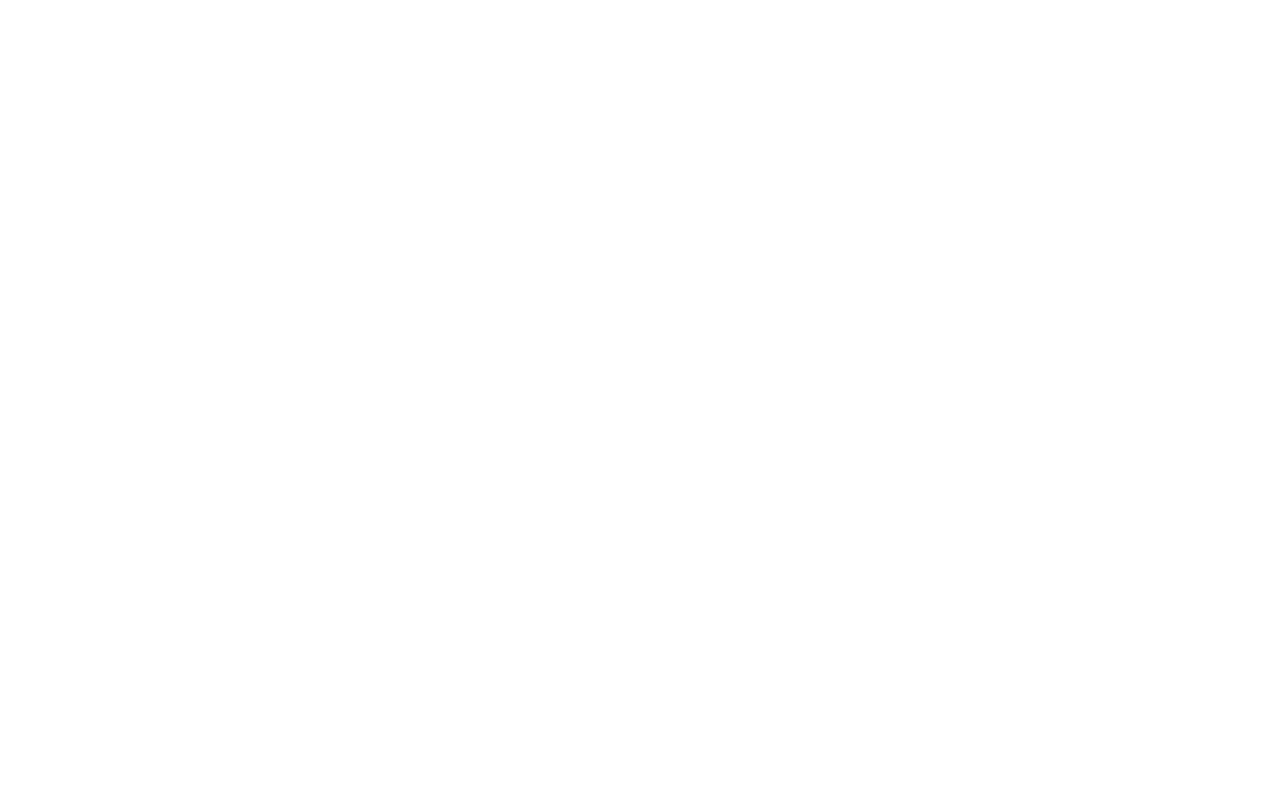
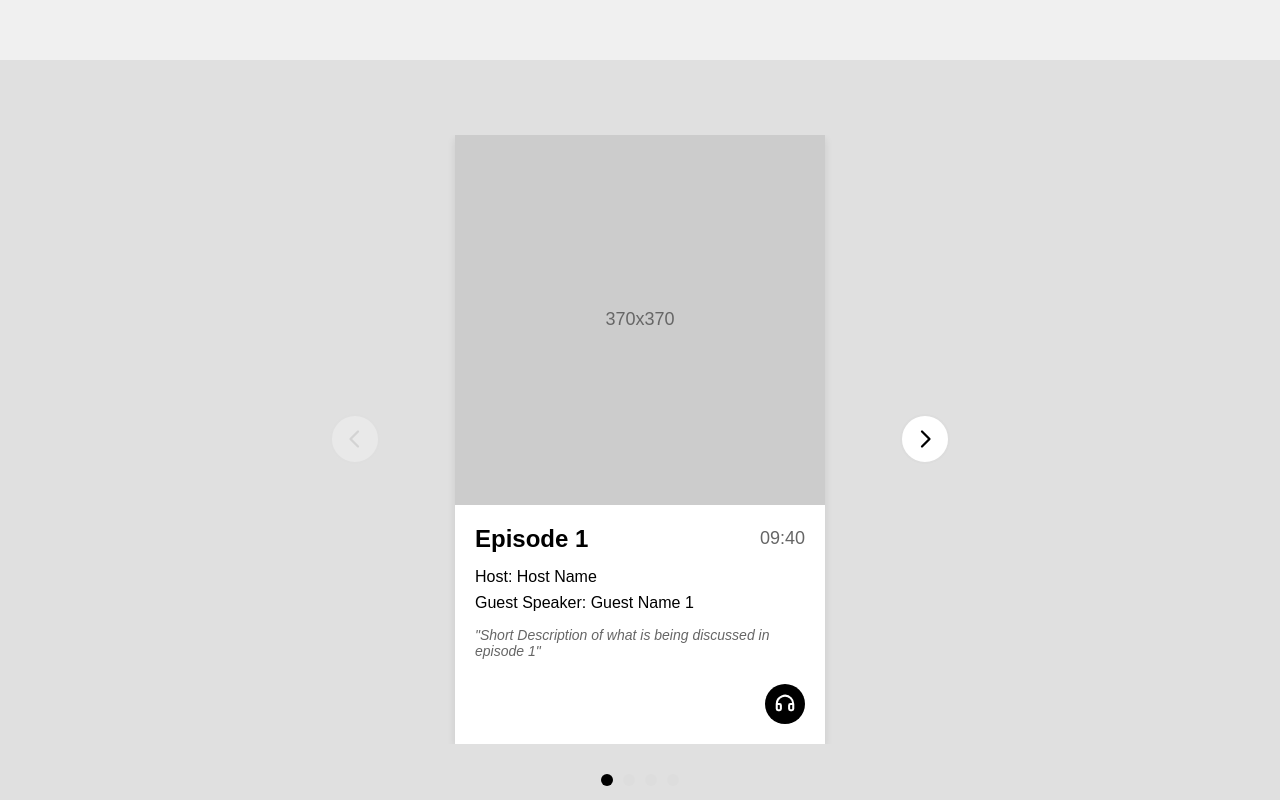
Before and after one commit to Kabidoye-17/Guns-N-Roisins, a React (Create React App) app in the folder beyond-the-code-app/: page / in a window 1280 px wide. Shown: the part 740-1540 px from the top of the page. Before the commit the page ends 800 px from the top, so only its background shows below. Built offline with nearby package versions, Linux system fonts and the light colour scheme; the HTML template or start-up script is replaced by a standard one.

Commit message:
episode carousel

```diff
--- a/beyond-the-code-app/package.json
+++ b/beyond-the-code-app/package.json
@@ -4,9 +4,12 @@
   "version": "0.1.0",
   "private": true,
   "dependencies": {
+    "@phosphor-icons/core": "^2.1.1",
+    "@phosphor-icons/react": "^2.1.10",
     "react": "^19.2.0",
     "react-dom": "^19.2.0",
-    "react-scripts": "5.0.1"
+    "react-scripts": "5.0.1",
+    "styled-components": "^6.1.19"
   },
   "scripts": {
     "predeploy": "npm run build",
--- a/beyond-the-code-app/src/App.js
+++ b/beyond-the-code-app/src/App.js
@@ -1,8 +1,34 @@
+import styled from 'styled-components';
+import EpisodeCard from './EpisodeCard';
+import Carousel from './Carousel';
+import episodes from './episodes.json';
+
+const Page = styled.div`
+  width: 100%;
+  min-height: 100vh;
+  display: flex;
+  justify-content: center;
+  align-items: center;
+  background-color: ${props => props.bgColor || '#f0f0f0'};
+  gap: 30px;
+  flex-wrap: wrap;
+  padding: 40px;
+  box-sizing: border-box;
+  overflow-x: hidden;
+`;
+
 function App() {
   return (
-    <div>
-      <h1>Hello World</h1>
-    </div>
+    <>
+      <Page bgColor="#f0f0f0">
+      </Page>
+      <Page bgColor="#e0e0e0">
+        <Carousel episodes={episodes} />
+      </Page>
+      <Page bgColor="#d0d0d0">
+        <h1>Page 3</h1>
+      </Page>
+    </>
   );
 }
 
--- /dev/null
+++ b/beyond-the-code-app/src/Carousel.js
@@ -0,0 +1,153 @@
+import { useState } from 'react';
+import styled from 'styled-components';
+import { CaretLeft, CaretRight } from '@phosphor-icons/react';
+import EpisodeCard from './EpisodeCard';
+
+const CarouselContainer = styled.div`
+  position: relative;
+  width: 100%;
+  max-width: 500px;
+  display: flex;
+  align-items: center;
+  justify-content: center;
+`;
+
+const CarouselWrapper = styled.div`
+  overflow: hidden;
+  width: 100%;
+  display: flex;
+  justify-content: center;
+`;
+
+const CarouselContent = styled.div`
+  display: flex;
+  transition: transform 0.5s ease-in-out;
+  transform: translateX(-${props => props.currentIndex * 100}%);
+`;
+
+const CarouselItem = styled.div`
+  min-width: 100%;
+  display: flex;
+  justify-content: center;
+  align-items: center;
+`;
+
+const NavButton = styled.button`
+  position: absolute;
+  top: 50%;
+  transform: translateY(-50%);
+  ${props => props.direction === 'left' ? 'left: -60px;' : 'right: -60px;'}
+  width: 50px;
+  height: 50px;
+  border-radius: 50%;
+  background-color: white;
+  border: 2px solid #ddd;
+  cursor: pointer;
+  display: flex;
+  justify-content: center;
+  align-items: center;
+  transition: all 0.2s;
+  z-index: 10;
+
+  &:hover {
+    background-color: black;
+    border-color: black;
+    color: white;
+  }
+
+  &:disabled {
+    opacity: 0.3;
+    cursor: not-allowed;
+  }
+`;
+
+const DotsContainer = styled.div`
+  display: flex;
+  gap: 10px;
+  justify-content: center;
+  margin-top: 30px;
+`;
+
+const Dot = styled.button`
+  width: 12px;
+  height: 12px;
+  border-radius: 50%;
+  border: none;
+  background-color: ${props => props.active ? 'black' : '#ddd'};
+  cursor: pointer;
+  transition: all 0.3s;
+
+  &:hover {
+    background-color: ${props => props.active ? 'black' : '#999'};
+  }
+`;
+
+const CarouselWithDots = styled.div`
+  display: flex;
+  flex-direction: column;
+  align-items: center;
+`;
+
+function Carousel({ episodes }) {
+  const [currentIndex, setCurrentIndex] = useState(0);
+
+  const goToPrevious = () => {
+    if (currentIndex > 0) {
+      setCurrentIndex(currentIndex - 1);
+    }
+  };
+
+  const goToNext = () => {
+    if (currentIndex < episodes.length - 1) {
+      setCurrentIndex(currentIndex + 1);
+    }
+  };
+
+  const goToSlide = (index) => {
+    setCurrentIndex(index);
+  };
+
+  return (
+    <CarouselWithDots>
+      <CarouselContainer>
+        <NavButton
+          direction="left"
+          onClick={goToPrevious}
+          disabled={currentIndex === 0}
+        >
+          <CaretLeft size={24} weight="bold" />
+        </NavButton>
+
+        <CarouselWrapper>
+          <CarouselContent currentIndex={currentIndex}>
+            {episodes.map((episode, index) => (
+              <CarouselItem key={index}>
+                <EpisodeCard {...episode} />
+              </CarouselItem>
+            ))}
+          </CarouselContent>
+        </CarouselWrapper>
+
+        <NavButton
+          direction="right"
+          onClick={goToNext}
+          disabled={currentIndex === episodes.length - 1}
+        >
+          <CaretRight size={24} weight="bold" />
+        </NavButton>
+      </CarouselContainer>
+
+      <DotsContainer>
+        {episodes.map((_, index) => (
+          <Dot
+            key={index}
+            active={index === currentIndex}
+            onClick={() => goToSlide(index)}
+          />
+        ))}
+      </DotsContainer>
+    </CarouselWithDots>
+  );
+}
+
+export default Carousel;
--- /dev/null
+++ b/beyond-the-code-app/src/EpisodeCard.js
@@ -0,0 +1,110 @@
+import styled from 'styled-components';
+import { Headphones } from '@phosphor-icons/react';
+
+const Card = styled.div`
+  width: 370px;
+  background-color: white;
+  box-shadow: 0 4px 8px rgba(0, 0, 0, 0.1);
+  overflow: hidden;
+`;
+
+const ImagePlaceholder = styled.div`
+  width: 100%;
+  height: 370px;
+  background-color: #ccc;
+  display: flex;
+  justify-content: center;
+  align-items: center;
+  color: #666;
+  font-size: 18px;
+`;
+
+const Image = styled.img`
+  width: 100%;
+  height: 370px;
+  object-fit: cover;
+`;
+
+const Content = styled.div`
+  padding: 20px;
+  padding-bottom: 70px;
+  position: relative;
+`;
+
+const TitleRow = styled.div`
+  display: flex;
+  justify-content: space-between;
+  align-items: center;
+  margin-bottom: 15px;
+`;
+
+const Title = styled.h2`
+  font-size: 24px;
+  font-weight: bold;
+  margin: 0;
+`;
+
+const Duration = styled.span`
+  font-size: 18px;
+  color: #666;
+`;
+
+const Info = styled.p`
+  font-size: 16px;
+  margin: 8px 0;
+  font-weight: 500;
+`;
+
+const Description = styled.p`
+  font-size: 14px;
+  color: #666;
+  margin: 15px 0;
+  font-style: italic;
+`;
+
+const PlayButton = styled.button`
+  position: absolute;
+  bottom: 20px;
+  right: 20px;
+  width: 40px;
+  height: 40px;
+  border-radius: 50%;
+  background-color: black;
+  border: none;
+  cursor: pointer;
+  display: flex;
+  justify-content: center;
+  align-items: center;
+  color: white;
+  transition: transform 0.2s;
+
+  &:hover {
+    transform: scale(1.1);
+  }
+`;
+
+function EpisodeCard({ image, title, duration, host, guest, description }) {
+  return (
+    <Card>
+      {image ? (
+        <Image src={image} alt={title} />
+      ) : (
+        <ImagePlaceholder>370x370</ImagePlaceholder>
+      )}
+      <Content>
+        <TitleRow>
+          <Title>{title}</Title>
+          <Duration>{duration}</Duration>
+        </TitleRow>
+        <Info>Host: {host}</Info>
+        <Info>Guest Speaker: {guest}</Info>
+        <Description>"{description}"</Description>
+        <PlayButton>
+          <Headphones size={22} weight="bold" />
+        </PlayButton>
+      </Content>
+    </Card>
+  );
+}
+
+export default EpisodeCard;
--- /dev/null
+++ b/beyond-the-code-app/src/episodes.json
@@ -0,0 +1,34 @@
+[
+  {
+    "image": "",
+    "title": "Episode 1",
+    "duration": "09:40",
+    "host": "Host Name",
+    "guest": "Guest Name 1",
+    "description": "Short Description of what is being discussed in episode 1"
+  },
+  {
+    "image": "",
+    "title": "Episode 2",
+    "duration": "12:15",
+    "host": "Host Name",
+    "guest": "Guest Name 2",
+    "description": "Short Description of what is being discussed in episode 2"
+  },
+  {
+    "image": "",
+    "title": "Episode 3",
+    "duration": "08:30",
+    "host": "Host Name",
+    "guest": "Guest Name 3",
+    "description": "Short Description of what is being discussed in episode 3"
+  },
+  {
+    "image": "",
+    "title": "Episode 4",
+    "duration": "11:05",
+    "host": "Host Name",
+    "guest": "Guest Name 4",
+    "description": "Short Description of what is being discussed in episode 4"
+  }
+]
--- a/beyond-the-code-app/src/index.css
+++ b/beyond-the-code-app/src/index.css
@@ -1,4 +1,11 @@
-body {
+* {
+  box-sizing: border-box;
+}
+
+html, body {
   margin: 0;
+  padding: 0;
   font-family: sans-serif;
+  overflow-x: hidden;
+  width: 100%;
 }
```
Also changed, not shown: 1 other file (tests, documents, lock files or other folders).
